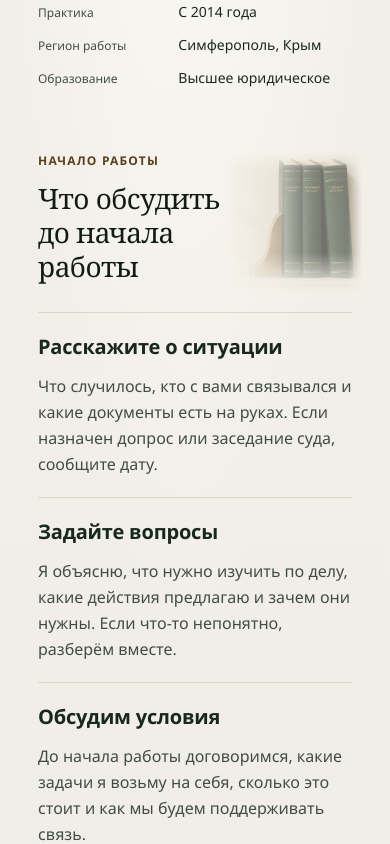
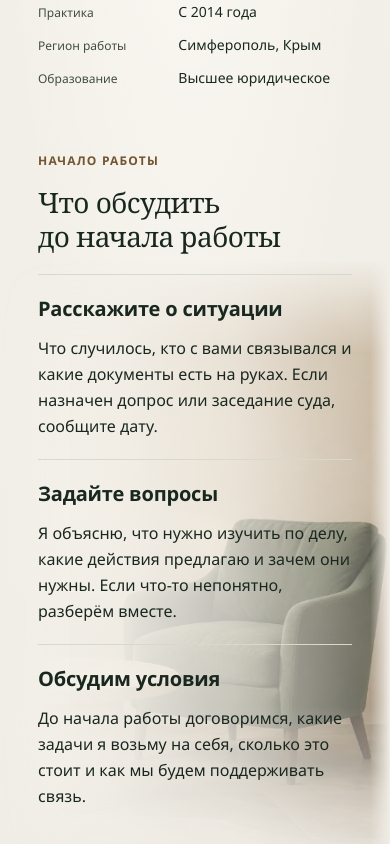
Before and after one commit to Aleks-man/advokat-vdovenko, a React (Vite) app in the folder front/: page /about in a window 390 px wide. Shown: the part 680-1524 px from the top of the page. Built offline with nearby package versions, Linux system fonts and the light colour scheme; a web font is replaced by a local one.

Commit message:
style: refine about page background and responsive visibility

```diff
--- a/front/src/components/SectionBackground/SectionBackground.css
+++ b/front/src/components/SectionBackground/SectionBackground.css
@@ -55,10 +55,6 @@
   transform: scaleX(-1);
 }
 
-.section-background--about {
-  --section-image: url('../../assets/legal-library.webp');
-}
-
 .section-background--case-file {
   --section-image: url('../../assets/case-file.webp');
 }
--- a/front/src/components/SectionBackground/SectionBackground.tsx
+++ b/front/src/components/SectionBackground/SectionBackground.tsx
@@ -1,7 +1,7 @@
 import './SectionBackground.css'
 
 type SectionBackgroundProps = {
-  variant: 'contacts' | 'about' | 'case-file'
+  variant: 'contacts' | 'case-file'
 }
 
 export function SectionBackground({ variant }: SectionBackgroundProps) {
--- /dev/null
+++ b/front/src/pages/About/About.css
@@ -0,0 +1,46 @@
+.about-atmosphere {
+  position: relative;
+  isolation: isolate;
+  --muted: var(--ink);
+}
+
+.about-atmosphere::before {
+  content: '';
+  position: absolute;
+  z-index: -1;
+  top: 0;
+  right: 0;
+  width: min(100%, 1150px);
+  aspect-ratio: 3 / 2;
+  pointer-events: none;
+  --about-wash: linear-gradient(
+    90deg,
+    rgb(var(--background-rgb)) 0%,
+    rgb(var(--background-rgb) / 94%) 30%,
+    rgb(var(--background-rgb) / 76%) 60%,
+    rgb(var(--background-rgb) / 28%) 100%
+  );
+  background-image: var(--about-wash), url('../../assets/consultation-chairs.webp');
+  background-size:
+    100% 100%,
+    cover;
+  background-position: center;
+  mask-image:
+    linear-gradient(transparent, #000 15%, #000 72%, transparent),
+    linear-gradient(90deg, transparent, #000 18%, #000 95%, transparent);
+  mask-composite: intersect;
+  filter: blur(clamp(0px, calc(1.65px - 0.15vw), 0.6px));
+}
+
+@media (max-width: 900px) {
+  .about-atmosphere::before {
+    top: 140px;
+    width: 100%;
+    height: 620px;
+    aspect-ratio: auto;
+    background-size:
+      100% 100%,
+      auto 620px;
+    background-position: right center;
+  }
+}
--- a/front/src/pages/About/About.tsx
+++ b/front/src/pages/About/About.tsx
@@ -2,12 +2,16 @@ import { WorkSteps } from './components/WorkSteps/WorkSteps'
 import { FaqSection } from './components/FaqSection/FaqSection'
 import { ContactCallout } from '../../components/ContactCallout/ContactCallout'
 import { AttorneyProfile } from './components/AttorneyProfile/AttorneyProfile'
+import './About.css'
+
 export function AboutPage() {
   return (
     <>
       <AttorneyProfile />
-      <WorkSteps />
-      <FaqSection />
+      <div className="about-atmosphere">
+        <WorkSteps />
+        <FaqSection />
+      </div>
       <ContactCallout />
     </>
   )
--- a/front/src/pages/About/components/WorkSteps/WorkSteps.css
+++ b/front/src/pages/About/components/WorkSteps/WorkSteps.css
@@ -54,46 +54,3 @@
     max-width: none;
   }
 }
-.about-work .section-heading {
-  min-height: 120px;
-  align-content: start;
-  padding-right: 200px;
-}
-.about-work .section-background {
-  left: auto;
-  right: calc(-1 * var(--gutter));
-  width: 340px;
-  transform: none;
-}
-.about-work .section-background::before {
-  height: 100%;
-  background-image:
-    linear-gradient(90deg, rgb(var(--background-rgb)), rgb(var(--background-rgb) / 12%) 65%),
-    var(--section-image);
-  background-size:
-    100% 100%,
-    auto 210px;
-  background-position:
-    center,
-    right center;
-  opacity: 0.7;
-}
-@media (max-width: 700px) {
-  .about-work .section-heading {
-    min-height: 140px;
-    padding-right: 100px;
-    gap: 12px;
-  }
-
-  .about-work .section-background {
-    right: calc(-0.5 * var(--gutter));
-    width: 140px;
-  }
-
-  .about-work .section-background::before {
-    background-size:
-      100% 100%,
-      auto 170px;
-    opacity: 0.6;
-  }
-}
--- a/front/src/pages/About/components/WorkSteps/WorkSteps.tsx
+++ b/front/src/pages/About/components/WorkSteps/WorkSteps.tsx
@@ -1,4 +1,3 @@
-import { SectionBackground } from '../../../../components/SectionBackground/SectionBackground'
 import { workSteps } from '../../../../data/workSteps'
 
 import './WorkSteps.css'
@@ -6,8 +5,7 @@ import './WorkSteps.css'
 export function WorkSteps() {
   return (
     <section className="container section content-section about-work" id="approach">
-      <div className="section-heading section-with-background">
-        <SectionBackground variant="about" />
+      <div className="section-heading">
         <p className="eyebrow">Начало работы</p>
         <h2>
           Что обсудить
```
Also changed, not shown: front/src/assets/consultation-chairs.webp (added), front/src/assets/legal-library.webp (deleted).
